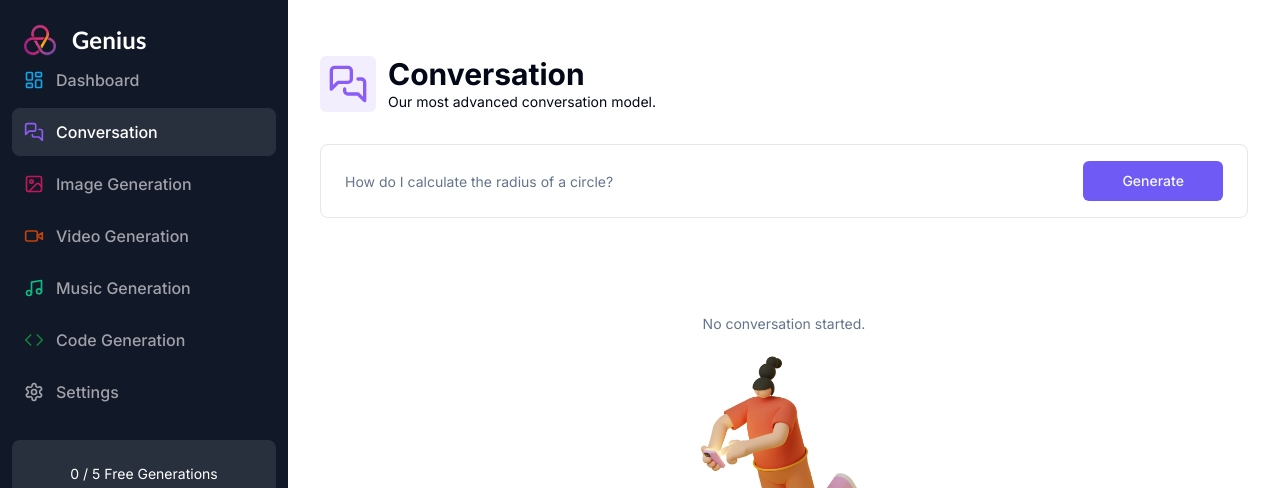
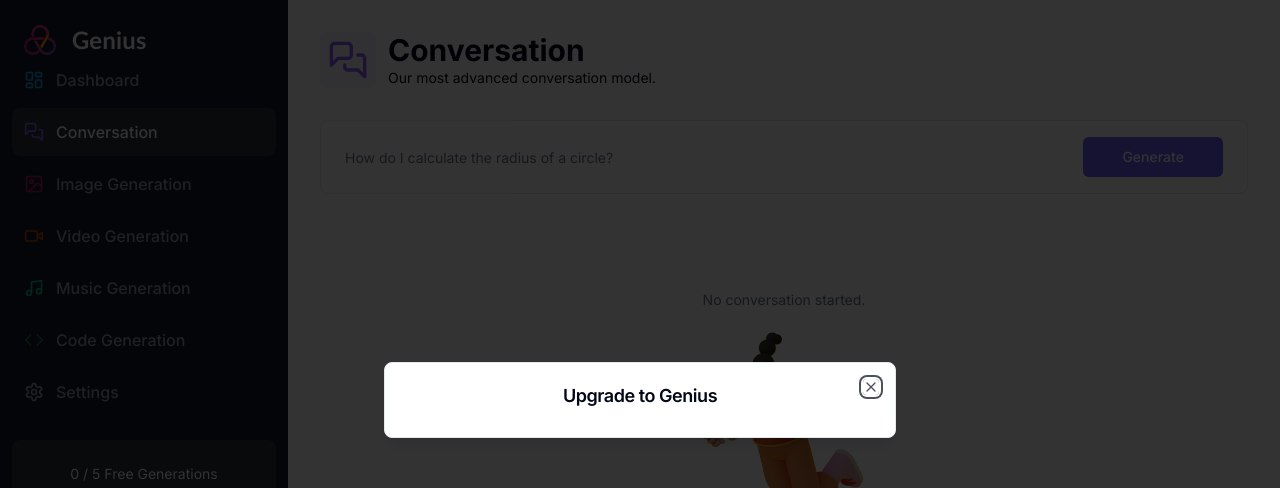
Before and after one commit to nglaizette/my-ai-saas-app, a Next.js app: page /conversation in a window 1280 px wide. Shown: the top 488 px of the page. Built offline with nearby package versions, Linux system fonts and the light colour scheme; no server answers.

Commit message:
Création de la fenêtre modale pour l'activation de comptes premium

```diff
--- a/app/(dashboard)/layout.tsx
+++ b/app/(dashboard)/layout.tsx
@@ -11,7 +11,7 @@
 
 	return (
 		<div className="h-full relative">
-			<div className="hidden h-full md:flex md:w-72 md:flex-col md:fixed md:inset-y-0 z-[80] bg-gray-900">
+			<div className="hidden h-full md:flex md:w-72 md:flex-col md:fixed md:inset-y-0 bg-gray-900">
 				<div>
 					<Sidebar apiLimitCount={apiLimitCount}/>
 				</div>
--- a/components/pro-modal.tsx
+++ b/components/pro-modal.tsx
@@ -1,10 +1,21 @@
 "use client";
+
+import { Dialog, DialogContent, DialogHeader, DialogTitle } from "@/components/ui/dialog";
+import { useProModal } from "@/hooks/use-pro-modal";
 
 
 export const ProModal = () => {
+	const proModal = useProModal();
+
 	return (
-		<div>
-			Pro Modal
-		</div>
+		<Dialog open={proModal.isOpen} onOpenChange={proModal.onClose}>
+			<DialogContent>
+				<DialogHeader>
+					<DialogTitle className="flex justify-center items-center flex-col gap-y-4 pb-2">
+						Upgrade to Genius
+					</DialogTitle>
+				</DialogHeader>
+			</DialogContent>
+		</Dialog>
 	);
 }
--- /dev/null
+++ b/components/ui/dialog.tsx
@@ -0,0 +1,122 @@
+"use client"
+
+import * as React from "react"
+import * as DialogPrimitive from "@radix-ui/react-dialog"
+import { X } from "lucide-react"
+
+import { cn } from "@/lib/utils"
+
+const Dialog = DialogPrimitive.Root
+
+const DialogTrigger = DialogPrimitive.Trigger
+
+const DialogPortal = DialogPrimitive.Portal
+
+const DialogClose = DialogPrimitive.Close
+
+const DialogOverlay = React.forwardRef<
+  React.ElementRef<typeof DialogPrimitive.Overlay>,
+  React.ComponentPropsWithoutRef<typeof DialogPrimitive.Overlay>
+>(({ className, ...props }, ref) => (
+  <DialogPrimitive.Overlay
+    ref={ref}
+    className={cn(
+      "fixed inset-0 z-50 bg-black/80  data-[state=open]:animate-in data-[state=closed]:animate-out data-[state=closed]:fade-out-0 data-[state=open]:fade-in-0",
+      className
+    )}
+    {...props}
+  />
+))
+DialogOverlay.displayName = DialogPrimitive.Overlay.displayName
+
+const DialogContent = React.forwardRef<
+  React.ElementRef<typeof DialogPrimitive.Content>,
+  React.ComponentPropsWithoutRef<typeof DialogPrimitive.Content>
+>(({ className, children, ...props }, ref) => (
+  <DialogPortal>
+    <DialogOverlay />
+    <DialogPrimitive.Content
+      ref={ref}
+      className={cn(
+        "fixed left-[50%] top-[50%] z-50 grid w-full max-w-lg translate-x-[-50%] translate-y-[-50%] gap-4 border bg-background p-6 shadow-lg duration-200 data-[state=open]:animate-in data-[state=closed]:animate-out data-[state=closed]:fade-out-0 data-[state=open]:fade-in-0 data-[state=closed]:zoom-out-95 data-[state=open]:zoom-in-95 data-[state=closed]:slide-out-to-left-1/2 data-[state=closed]:slide-out-to-top-[48%] data-[state=open]:slide-in-from-left-1/2 data-[state=open]:slide-in-from-top-[48%] sm:rounded-lg",
+        className
+      )}
+      {...props}
+    >
+      {children}
+      <DialogPrimitive.Close className="absolute right-4 top-4 rounded-sm opacity-70 ring-offset-background transition-opacity hover:opacity-100 focus:outline-none focus:ring-2 focus:ring-ring focus:ring-offset-2 disabled:pointer-events-none data-[state=open]:bg-accent data-[state=open]:text-muted-foreground">
+        <X className="h-4 w-4" />
+        <span className="sr-only">Close</span>
+      </DialogPrimitive.Close>
+    </DialogPrimitive.Content>
+  </DialogPortal>
+))
+DialogContent.displayName = DialogPrimitive.Content.displayName
+
+const DialogHeader = ({
+  className,
+  ...props
+}: React.HTMLAttributes<HTMLDivElement>) => (
+  <div
+    className={cn(
+      "flex flex-col space-y-1.5 text-center sm:text-left",
+      className
+    )}
+    {...props}
+  />
+)
+DialogHeader.displayName = "DialogHeader"
+
+const DialogFooter = ({
+  className,
+  ...props
+}: React.HTMLAttributes<HTMLDivElement>) => (
+  <div
+    className={cn(
+      "flex flex-col-reverse sm:flex-row sm:justify-end sm:space-x-2",
+      className
+    )}
+    {...props}
+  />
+)
+DialogFooter.displayName = "DialogFooter"
+
+const DialogTitle = React.forwardRef<
+  React.ElementRef<typeof DialogPrimitive.Title>,
+  React.ComponentPropsWithoutRef<typeof DialogPrimitive.Title>
+>(({ className, ...props }, ref) => (
+  <DialogPrimitive.Title
+    ref={ref}
+    className={cn(
+      "text-lg font-semibold leading-none tracking-tight",
+      className
+    )}
+    {...props}
+  />
+))
+DialogTitle.displayName = DialogPrimitive.Title.displayName
+
+const DialogDescription = React.forwardRef<
+  React.ElementRef<typeof DialogPrimitive.Description>,
+  React.ComponentPropsWithoutRef<typeof DialogPrimitive.Description>
+>(({ className, ...props }, ref) => (
+  <DialogPrimitive.Description
+    ref={ref}
+    className={cn("text-sm text-muted-foreground", className)}
+    {...props}
+  />
+))
+DialogDescription.displayName = DialogPrimitive.Description.displayName
+
+export {
+  Dialog,
+  DialogPortal,
+  DialogOverlay,
+  DialogClose,
+  DialogTrigger,
+  DialogContent,
+  DialogHeader,
+  DialogFooter,
+  DialogTitle,
+  DialogDescription,
+}
--- a/hooks/use-pro-modal.tsx
+++ b/hooks/use-pro-modal.tsx
@@ -7,7 +7,7 @@
 }
 
 export const useProModal = create<useProModalStore>((set)=> ({
-	isOpen: false,
+	isOpen: true,
 	onOpen: () => set({isOpen: true}),
 	onClose: () => set({ isOpen: false}),
 }));
```
Also changed, not shown: 1 other file (tests, documents, lock files or other folders).
